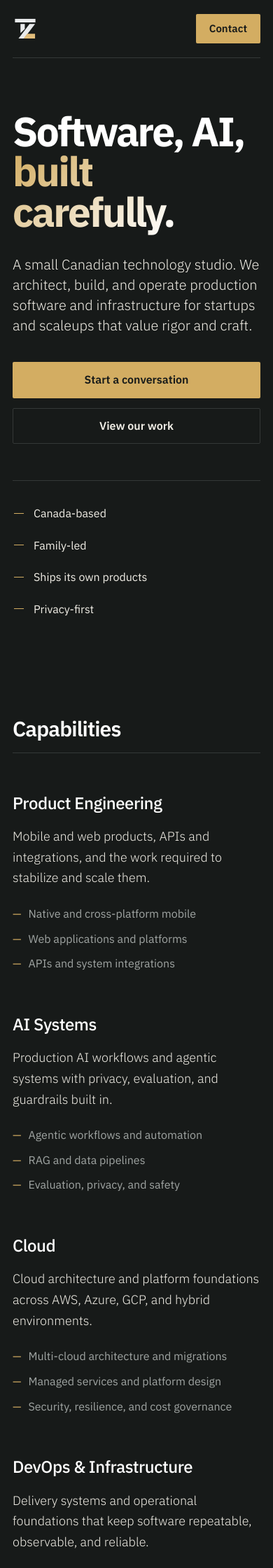
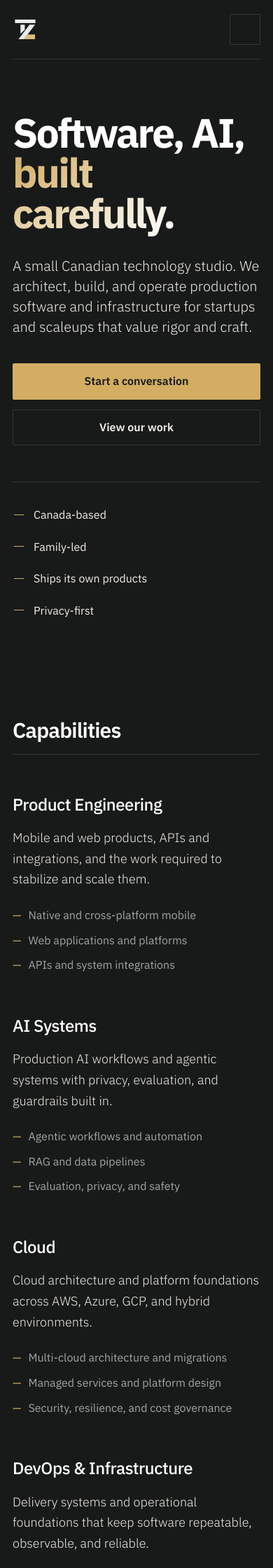
Before and after one commit to soaapp/techzad-web, a Jekyll site: the page index.html, which Jekyll copies as it is, in a window 390 px wide. Shown: the top 2240 px of the page at 70% size. Built offline with Jekyll 4.4.1, drawn with Linux system fonts in a browser that asks for light colours.

Commit message:
Add mobile hamburger navigation

```diff
--- a/index.html
+++ b/index.html
@@ -26,13 +26,16 @@
       <a class="brand" href="/" aria-label="Techzad home">
         <img class="brand-mark" src="assets/techzad-mark.svg" alt="" />
       </a>
-      <nav class="site-nav" aria-label="Primary navigation">
+      <nav class="site-nav" id="site-menu" aria-label="Primary navigation">
         <a href="#work">Work</a>
         <a href="#capabilities">Capabilities</a>
         <a href="#about">About</a>
         <a href="/blog/">Blog</a>
         <a class="button button-primary button-small" href="mailto:hello@techzad.ca">Contact</a>
       </nav>
+      <button class="nav-toggle" aria-expanded="false" aria-controls="site-menu" aria-label="Menu">
+        <span></span><span></span><span></span>
+      </button>
     </header>
 
     <main>
--- a/style.css
+++ b/style.css
@@ -87,6 +87,39 @@
 .site-footer a:hover,
 .studio a:hover {
   color: var(--accent);
+}
+
+.nav-toggle {
+  display: none;
+  flex-direction: column;
+  justify-content: center;
+  gap: 5px;
+  width: 44px;
+  height: 44px;
+  padding: 0 12px;
+  border: 1px solid var(--rule);
+  border-radius: 2px;
+  background: transparent;
+  cursor: pointer;
+}
+
+.nav-toggle span {
+  display: block;
+  height: 2px;
+  background: var(--paper);
+  transition: transform 180ms ease, opacity 120ms ease;
+}
+
+.nav-toggle[aria-expanded="true"] span:nth-child(1) {
+  transform: translateY(7px) rotate(45deg);
+}
+
+.nav-toggle[aria-expanded="true"] span:nth-child(2) {
+  opacity: 0;
+}
+
+.nav-toggle[aria-expanded="true"] span:nth-child(3) {
+  transform: translateY(-7px) rotate(-45deg);
 }
 
 .button {
@@ -730,8 +763,47 @@
     height: 36px;
   }
 
+  .site-header {
+    position: relative;
+  }
+
+  .nav-toggle {
+    display: flex;
+  }
+
+  .site-nav {
+    position: absolute;
+    top: 100%;
+    left: 0;
+    right: 0;
+    z-index: 60;
+    display: none;
+    flex-direction: column;
+    align-items: stretch;
+    gap: 0;
+    border: 1px solid var(--rule);
+    border-top: 2px solid var(--accent);
+    background: var(--surface);
+    box-shadow: 0 24px 48px rgba(0, 0, 0, 0.5);
+  }
+
+  .site-nav.open {
+    display: flex;
+    animation: menu-in 160ms ease;
+  }
+
+  @keyframes menu-in {
+    from { opacity: 0; transform: translateY(-6px); }
+    to { opacity: 1; transform: translateY(0); }
+  }
+
   .site-nav > a:not(.button) {
-    display: none;
+    padding: 16px 20px;
+    border-bottom: 1px solid var(--rule);
+  }
+
+  .site-nav > .button {
+    margin: 14px 20px 18px;
   }
 
   .hero h1 {
```
Also changed, not shown: other parts of index.html (+17 -0 lines), _layouts/default.html (+21 -1 lines).
